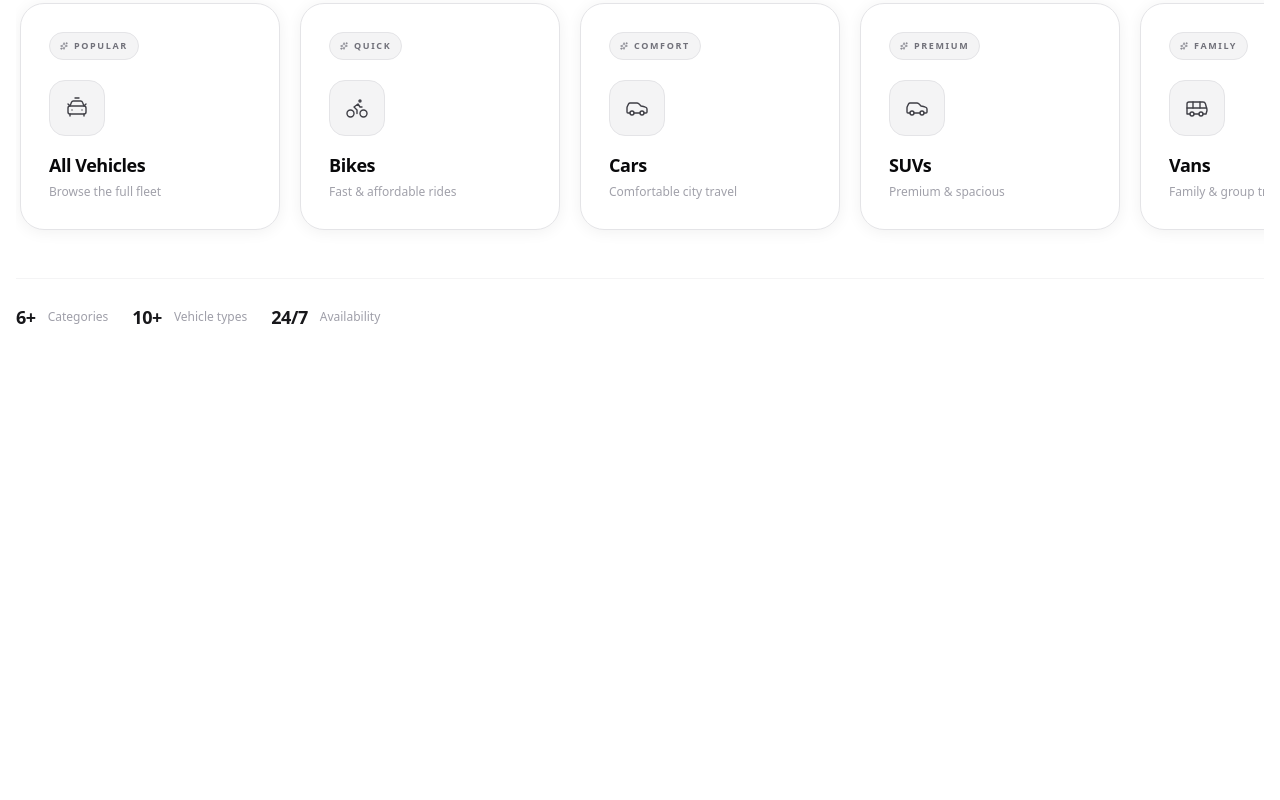
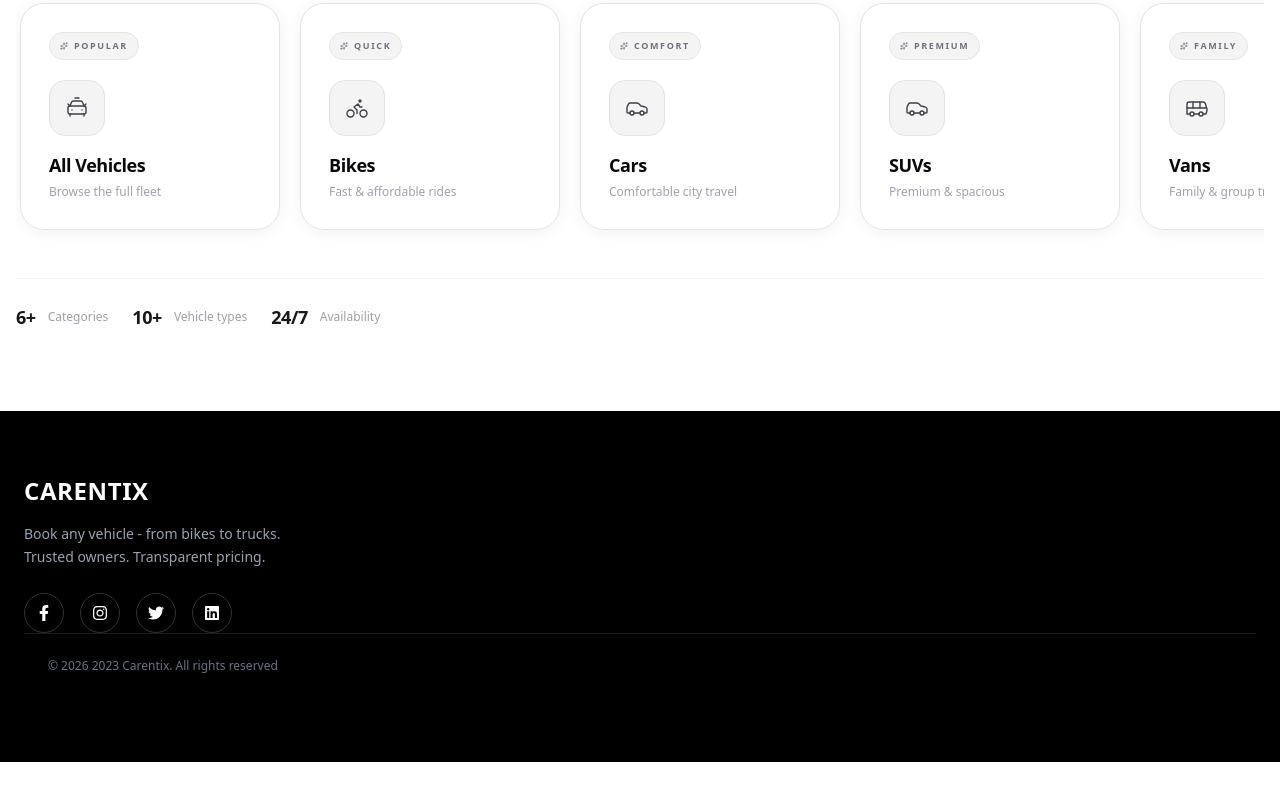
Before and after one commit to vietle290/carentix, a Next.js app: page / in a window 1280 px wide. Shown: the part 1128-1928 px from the top of the page. After the commit the page ends 1890 px from the top, so only its background shows below. Built offline with nearby package versions, Linux system fonts and the light colour scheme; no server answers.

Commit message:
design page footer

```diff
--- a/package.json
+++ b/package.json
@@ -20,6 +20,7 @@
     "nodemailer": "^7.0.0",
     "react": "19.2.4",
     "react-dom": "19.2.4",
+    "react-icons": "^5.6.0",
     "react-redux": "^9.2.0"
   },
   "devDependencies": {
--- a/src/components/Footer.tsx
+++ b/src/components/Footer.tsx
@@ -1,11 +1,56 @@
-import React from 'react'
+"use client";
+
+import { motion } from "motion/react";
+import {
+  FaFacebookF,
+  FaInstagram,
+  FaTwitter,
+  FaLinkedin,
+} from "react-icons/fa";
 
 function Footer() {
   return (
-    <div>
-
+    <div className="w-full bg-black text-white">
+      <motion.div
+        initial={{ opacity: 1, y: 40 }}
+        whileInView={{ opacity: 1, y: 0 }}
+        transition={{ duration: 0.6, ease: "easeOut" }}
+        viewport={{ once: true }}
+        className="max-w-7xl mx-auto px-6 py-16"
+      >
+        <div className="grid grid-cols-1 sm:grid-cols-2 lg:grid-cols-4 gap-12">
+          <div>
+            <h2 className="text-2xl font-bold tracking-wide">CARENTIX</h2>
+            <p className="mt-4 text-gray-400 text-sm leading-relaxed">
+              Book any vehicle - from bikes to trucks. Trusted owners.
+              Transparent pricing.
+            </p>
+            <div className="flex gap-4 mt-6">
+              {[FaFacebookF, FaInstagram, FaTwitter, FaLinkedin].map(
+                (Icon, index) => (
+                  <motion.a
+                    key={index}
+                    whileHover={{ y: -3 }}
+                    href="#"
+                    className="w-10 h-10 flex items-center justify-center rounded-full border border-white/20 hover:bg-white hover:text-black transition"
+                  >
+                    <Icon />
+                  </motion.a>
+                ),
+              )}
+            </div>
+          </div>
+        </div>
+        <div className="border-t border-white/10">
+          <div className="max-w-7xl mx-auto px-6 py-6 flex flex-col sm:flex-row items-center justify-between text-xs text-gray-500 gap-4">
+            <p>
+              © {new Date().getFullYear()} 2023 Carentix. All rights reserved
+            </p>
+          </div>
+        </div>
+      </motion.div>
     </div>
-  )
+  );
 }
 
-export default Footer
+export default Footer;
--- a/src/components/HeroSection.tsx
+++ b/src/components/HeroSection.tsx
@@ -1,31 +1,64 @@
-'use client'
-import { Bike, Bus, Car, Truck } from "lucide-react"
-import { motion } from "motion/react"
+"use client";
+import { RootState } from "@/redux/store";
+import { Bike, Bus, Car, Truck } from "lucide-react";
+import { motion } from "motion/react";
+import { useRouter } from "next/navigation";
+import { useSelector } from "react-redux";
 
-function HeroSection({onAuthRequired}: {onAuthRequired: () => void}) {
+function HeroSection({ onAuthRequired }: { onAuthRequired: () => void }) {
+  const { userData } = useSelector((state: RootState) => state.user);
+  const router = useRouter();
   return (
-    <div className='relative min-h-screen w-full overflow-hidden'>
-      <div className='absolute inset-0 bg-cover bg-center' style={{backgroundImage: "url('/heroImage.jpg')"}}/>
-      <div className='absolute inset-0 bg-black/80'/>
-      <div className='relative z-10 min-h-screen flex flex-col items-center justify-center text-center px-4'>
-        <motion.div initial={{ opacity: 0, y: 20 }} animate={{ opacity: 1, y: 0 }} transition={{ duration: 0.8, delay: 0.3 }} className='text-white max-w-2xl'>
-          <h1 className='text-4xl md:text-6xl font-bold mb-4'>Welcome to Carentix</h1>
+    <div className="relative min-h-screen w-full overflow-hidden">
+      <div
+        className="absolute inset-0 bg-cover bg-center"
+        style={{ backgroundImage: "url('/heroImage.jpg')" }}
+      />
+      <div className="absolute inset-0 bg-black/80" />
+      <div className="relative z-10 min-h-screen flex flex-col items-center justify-center text-center px-4">
+        <motion.div
+          initial={{ opacity: 0, y: 20 }}
+          animate={{ opacity: 1, y: 0 }}
+          transition={{ duration: 0.8, delay: 0.3 }}
+          className="text-white max-w-2xl"
+        >
+          <h1 className="text-4xl md:text-6xl font-bold mb-4">
+            Welcome to Carentix
+          </h1>
         </motion.div>
-        <motion.p initial={{ opacity: 0, y: 20 }} animate={{ opacity: 1, y: 0 }} transition={{ duration: 0.8, delay: 0.6 }} className='text-white text-md md:text-xl max-w-xl'>
-          Your ultimate car rental experience. Book your dream car with ease and confidence.
+        <motion.p
+          initial={{ opacity: 0, y: 20 }}
+          animate={{ opacity: 1, y: 0 }}
+          transition={{ duration: 0.8, delay: 0.6 }}
+          className="text-white text-md md:text-xl max-w-xl"
+        >
+          Your ultimate car rental experience. Book your dream car with ease and
+          confidence.
         </motion.p>
-        <motion.div initial={{ opacity: 0, y: 20 }} animate={{ opacity: 1, y: 0 }} transition={{ duration: 0.8, delay: 0.9 }} className='mt-8 flex space-x-6 text-gray-300'>
-          <Bus className='text-white w-12 h-12' />
-          <Truck className='text-white w-12 h-12' />
-          <Car className='text-white w-12 h-12' />
-          <Bike className='text-white w-12 h-12' />
+        <motion.div
+          initial={{ opacity: 0, y: 20 }}
+          animate={{ opacity: 1, y: 0 }}
+          transition={{ duration: 0.8, delay: 0.9 }}
+          className="mt-8 flex space-x-6 text-gray-300"
+        >
+          <Bus className="text-white w-12 h-12" />
+          <Truck className="text-white w-12 h-12" />
+          <Car className="text-white w-12 h-12" />
+          <Bike className="text-white w-12 h-12" />
         </motion.div>
-        <motion.button whileHover={{scale:1.05}} whileTap={{scale:0.95}} className='mt-10 px-6 py-3 bg-white text-black font-semibold rounded-full hover:bg-white/80 transition-colors cursor-pointer' onClick={onAuthRequired}>
+        <motion.button
+          whileHover={{ scale: 1.05 }}
+          whileTap={{ scale: 0.95 }}
+          className="mt-10 px-6 py-3 bg-white text-black font-semibold rounded-full hover:bg-white/80 transition-colors cursor-pointer"
+          onClick={() =>
+            userData ? router.push("/vehicles") : onAuthRequired()
+          }
+        >
           Book Now
         </motion.button>
       </div>
     </div>
-  )
+  );
 }
 
-export default HeroSection
+export default HeroSection;
--- a/src/components/VehicleSlider.tsx
+++ b/src/components/VehicleSlider.tsx
@@ -60,7 +60,7 @@ function VehicleSlider() {
     });
   }
   return (
-    <div className="w-full h-[200vh] bg-white py-20 px-4 overflow-hidden">
+    <div className="w-full bg-white py-20 px-4 overflow-hidden">
       <div className="max-w-7xl mx-auto">
         <motion.div
           initial={{ opacity: 0, y: 20 }}
```
Also changed, not shown: 1 other file (tests, documents, lock files or other folders).
